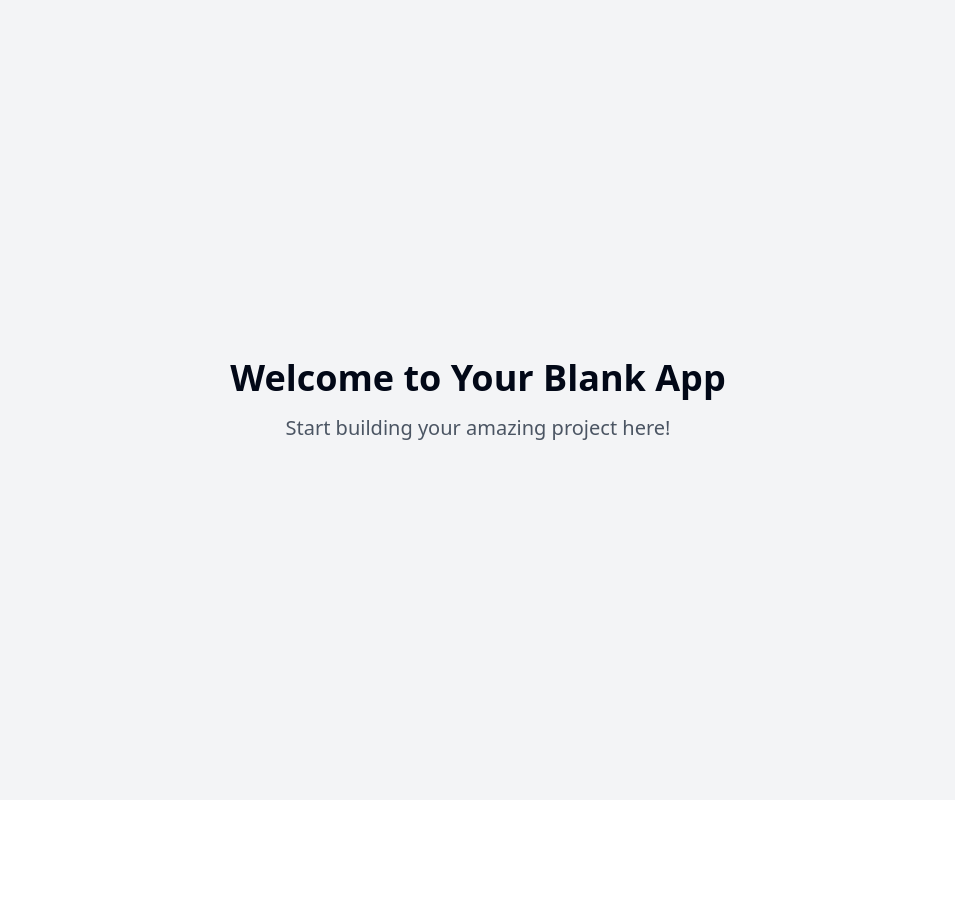
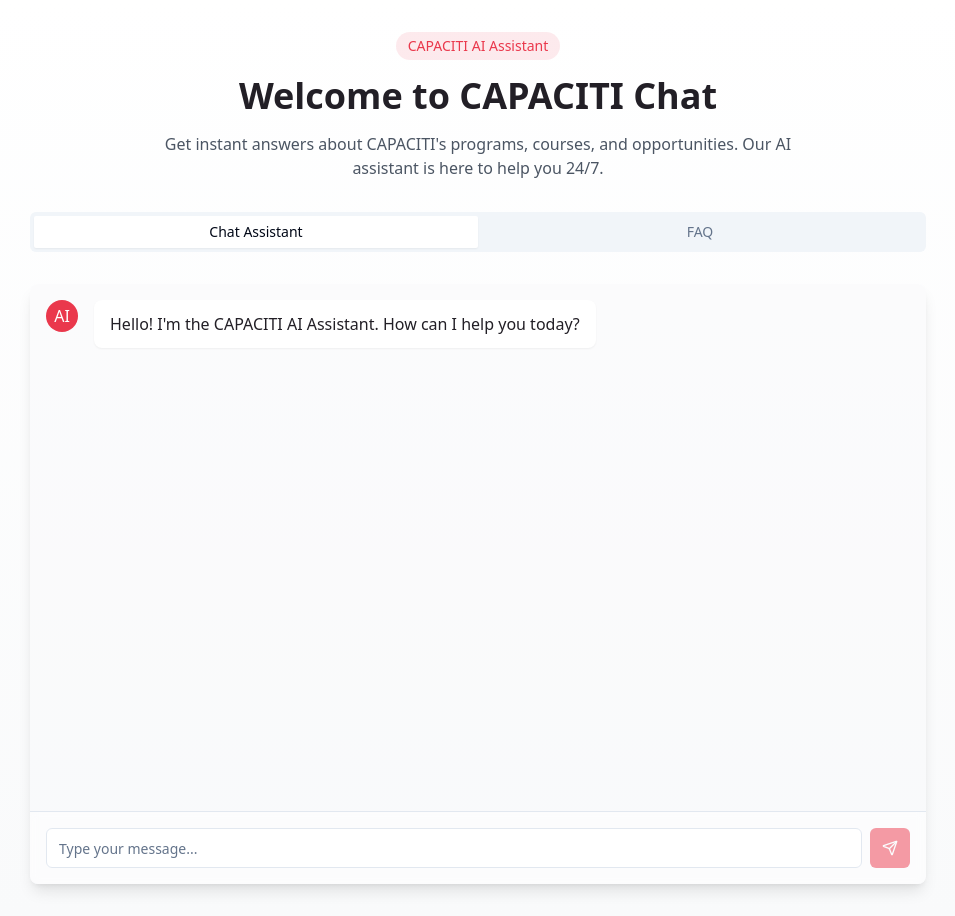
Before and after one commit to NtlekoAmahle1/capaciti-chatpal, a React (Vite) app: page / in a window 1280 px wide. Shown: the whole page, without its empty margins (162-1117 px from the left). Before the commit the page ends 800 px from the top, so only its background shows below. Built offline with nearby package versions, Linux system fonts and the light colour scheme.

Commit message:
Implement CAPACITI AI Chatbot
This commit implements a basic AI chatbot for CAPACITI, incorporating features such as NLP, document-based knowledge retrieval, and a user interface.  Further development will include additional features and improvements based on user feedback.

```diff
--- /dev/null
+++ b/src/components/ChatInput.tsx
@@ -0,0 +1,45 @@
+
+import { Button } from "@/components/ui/button";
+import { Input } from "@/components/ui/input";
+import { SendIcon } from "lucide-react";
+import { useState } from "react";
+
+interface ChatInputProps {
+  onSend: (message: string) => void;
+  disabled?: boolean;
+}
+
+export const ChatInput = ({ onSend, disabled }: ChatInputProps) => {
+  const [message, setMessage] = useState("");
+
+  const handleSubmit = (e: React.FormEvent) => {
+    e.preventDefault();
+    if (message.trim()) {
+      onSend(message);
+      setMessage("");
+    }
+  };
+
+  return (
+    <form
+      onSubmit={handleSubmit}
+      className="flex items-center gap-2 p-4 border-t bg-white/50 backdrop-blur-sm"
+    >
+      <Input
+        value={message}
+        onChange={(e) => setMessage(e.target.value)}
+        placeholder="Type your message..."
+        className="flex-1"
+        disabled={disabled}
+      />
+      <Button
+        type="submit"
+        size="icon"
+        disabled={disabled || !message.trim()}
+        className="bg-capaciti-red hover:bg-capaciti-red/90"
+      >
+        <SendIcon className="h-4 w-4" />
+      </Button>
+    </form>
+  );
+};
--- /dev/null
+++ b/src/components/ChatInterface.tsx
@@ -0,0 +1,52 @@
+
+import { useState } from "react";
+import { ChatInput } from "./ChatInput";
+import { ChatMessage } from "./ChatMessage";
+
+interface Message {
+  text: string;
+  isBot: boolean;
+}
+
+export const ChatInterface = () => {
+  const [messages, setMessages] = useState<Message[]>([
+    {
+      text: "Hello! I'm the CAPACITI AI Assistant. How can I help you today?",
+      isBot: true,
+    },
+  ]);
+  const [isLoading, setIsLoading] = useState(false);
+
+  const handleSendMessage = async (message: string) => {
+    // Add user message
+    setMessages((prev) => [...prev, { text: message, isBot: false }]);
+    setIsLoading(true);
+
+    // Simulate AI response (replace with actual AI integration)
+    setTimeout(() => {
+      setMessages((prev) => [
+        ...prev,
+        {
+          text: "Thank you for your message. I'm a demo version, but I'll be fully functional soon!",
+          isBot: true,
+        },
+      ]);
+      setIsLoading(false);
+    }, 1000);
+  };
+
+  return (
+    <div className="flex flex-col h-[600px] bg-gray-50/50 rounded-lg shadow-lg overflow-hidden">
+      <div className="flex-1 overflow-y-auto p-4 space-y-4">
+        {messages.map((message, index) => (
+          <ChatMessage
+            key={index}
+            message={message.text}
+            isBot={message.isBot}
+          />
+        ))}
+      </div>
+      <ChatInput onSend={handleSendMessage} disabled={isLoading} />
+    </div>
+  );
+};
--- /dev/null
+++ b/src/components/ChatMessage.tsx
@@ -0,0 +1,38 @@
+
+import { cn } from "@/lib/utils";
+
+interface ChatMessageProps {
+  message: string;
+  isBot?: boolean;
+  avatar?: string;
+}
+
+export const ChatMessage = ({ message, isBot = false, avatar }: ChatMessageProps) => {
+  return (
+    <div
+      className={cn(
+        "flex items-start gap-4 animate-fade-up",
+        isBot ? "flex-row" : "flex-row-reverse"
+      )}
+    >
+      <div
+        className={cn(
+          "flex h-8 w-8 shrink-0 select-none items-center justify-center rounded-full bg-capaciti-navy text-white",
+          isBot ? "bg-capaciti-red" : "bg-capaciti-navy"
+        )}
+      >
+        {avatar || (isBot ? "AI" : "U")}
+      </div>
+      <div
+        className={cn(
+          "rounded-lg px-4 py-3 max-w-[80%]",
+          isBot
+            ? "bg-white text-capaciti-navy shadow-sm"
+            : "bg-capaciti-navy text-white"
+        )}
+      >
+        {message}
+      </div>
+    </div>
+  );
+};
--- /dev/null
+++ b/src/components/FAQSection.tsx
@@ -0,0 +1,50 @@
+
+import {
+  Accordion,
+  AccordionContent,
+  AccordionItem,
+  AccordionTrigger,
+} from "@/components/ui/accordion";
+
+const FAQ_DATA = [
+  {
+    question: "What is CAPACITI?",
+    answer:
+      "CAPACITI is an innovative training program designed to empower individuals with digital skills and prepare them for careers in technology.",
+  },
+  {
+    question: "How long are CAPACITI's programs?",
+    answer:
+      "Program lengths vary depending on the course and specialization chosen. Most programs range from 3 to 6 months of intensive training.",
+  },
+  {
+    question: "What kind of support do students receive?",
+    answer:
+      "Students receive comprehensive support including mentoring, career guidance, project-based learning, and access to industry professionals.",
+  },
+  {
+    question: "Are there any prerequisites?",
+    answer:
+      "Prerequisites vary by program. Basic computer literacy and a strong motivation to learn are generally required.",
+  },
+];
+
+export const FAQSection = () => {
+  return (
+    <div className="w-full max-w-2xl mx-auto p-4">
+      <h2 className="text-2xl font-semibold text-capaciti-navy mb-6">
+        Frequently Asked Questions
+      </h2>
+      <Accordion type="single" collapsible className="w-full">
+        {FAQ_DATA.map((faq, index) => (
+          <AccordionItem key={index} value={`item-${index}`}>
+            <AccordionTrigger className="text-left">
+              {faq.question}
+            </AccordionTrigger>
+            <AccordionContent>{faq.answer}</AccordionContent>
+          </AccordionItem>
+        ))}
+      </Accordion>
+    </div>
+  );
+};
--- a/src/pages/Index.tsx
+++ b/src/pages/Index.tsx
@@ -1,11 +1,39 @@
-// Update this page (the content is just a fallback if you fail to update the page)
+
+import { Tabs, TabsContent, TabsList, TabsTrigger } from "@/components/ui/tabs";
+import { ChatInterface } from "@/components/ChatInterface";
+import { FAQSection } from "@/components/FAQSection";
 
 const Index = () => {
   return (
-    <div className="min-h-screen flex items-center justify-center bg-gray-100">
-      <div className="text-center">
-        <h1 className="text-4xl font-bold mb-4">Welcome to Your Blank App</h1>
-        <p className="text-xl text-gray-600">Start building your amazing project here!</p>
+    <div className="min-h-screen bg-gradient-to-b from-white to-gray-50">
+      <div className="container mx-auto px-4 py-8">
+        <div className="text-center mb-8 animate-fade-up">
+          <div className="inline-block px-3 py-1 rounded-full bg-capaciti-red/10 text-capaciti-red text-sm font-medium mb-4">
+            CAPACITI AI Assistant
+          </div>
+          <h1 className="text-4xl font-bold text-capaciti-navy mb-4">
+            Welcome to CAPACITI Chat
+          </h1>
+          <p className="text-gray-600 max-w-2xl mx-auto">
+            Get instant answers about CAPACITI's programs, courses, and opportunities.
+            Our AI assistant is here to help you 24/7.
+          </p>
+        </div>
+
+        <div className="max-w-4xl mx-auto">
+          <Tabs defaultValue="chat" className="w-full">
+            <TabsList className="grid w-full grid-cols-2 mb-8">
+              <TabsTrigger value="chat">Chat Assistant</TabsTrigger>
+              <TabsTrigger value="faq">FAQ</TabsTrigger>
+            </TabsList>
+            <TabsContent value="chat" className="mt-0">
+              <ChatInterface />
+            </TabsContent>
+            <TabsContent value="faq" className="mt-0">
+              <FAQSection />
+            </TabsContent>
+          </Tabs>
+        </div>
       </div>
     </div>
   );
--- a/tailwind.config.ts
+++ b/tailwind.config.ts
@@ -1,3 +1,4 @@
+
 import type { Config } from "tailwindcss";
 
 export default {
@@ -12,85 +13,77 @@ export default {
   theme: {
     container: {
       center: true,
-			padding: '2rem',
+      padding: "2rem",
       screens: {
-				'2xl': '1400px'
-			}
+        "2xl": "1400px",
+      },
     },
     extend: {
       colors: {
-				border: 'hsl(var(--border))',
-				input: 'hsl(var(--input))',
-				ring: 'hsl(var(--ring))',
-				background: 'hsl(var(--background))',
-				foreground: 'hsl(var(--foreground))',
+        capaciti: {
+          red: "#ea384c",
+          navy: "#221F26",
+          "navy-light": "#403E43",
+        },
+        border: "hsl(var(--border))",
+        input: "hsl(var(--input))",
+        ring: "hsl(var(--ring))",
+        background: "hsl(var(--background))",
+        foreground: "hsl(var(--foreground))",
         primary: {
-					DEFAULT: 'hsl(var(--primary))',
-					foreground: 'hsl(var(--primary-foreground))'
+          DEFAULT: "hsl(var(--primary))",
+          foreground: "hsl(var(--primary-foreground))",
         },
         secondary: {
-					DEFAULT: 'hsl(var(--secondary))',
-					foreground: 'hsl(var(--secondary-foreground))'
+          DEFAULT: "hsl(var(--secondary))",
+          foreground: "hsl(var(--secondary-foreground))",
         },
         destructive: {
-					DEFAULT: 'hsl(var(--destructive))',
-					foreground: 'hsl(var(--destructive-foreground))'
+          DEFAULT: "hsl(var(--destructive))",
+          foreground: "hsl(var(--destructive-foreground))",
         },
         muted: {
-					DEFAULT: 'hsl(var(--muted))',
-					foreground: 'hsl(var(--muted-foreground))'
+          DEFAULT: "hsl(var(--muted))",
+          foreground: "hsl(var(--muted-foreground))",
         },
         accent: {
-					DEFAULT: 'hsl(var(--accent))',
-					foreground: 'hsl(var(--accent-foreground))'
+          DEFAULT: "hsl(var(--accent))",
+          foreground: "hsl(var(--accent-foreground))",
         },
         popover: {
-					DEFAULT: 'hsl(var(--popover))',
-					foreground: 'hsl(var(--popover-foreground))'
+          DEFAULT: "hsl(var(--popover))",
+          foreground: "hsl(var(--popover-foreground))",
         },
         card: {
-					DEFAULT: 'hsl(var(--card))',
-					foreground: 'hsl(var(--card-foreground))'
+          DEFAULT: "hsl(var(--card))",
+          foreground: "hsl(var(--card-foreground))",
         },
-				sidebar: {
-					DEFAULT: 'hsl(var(--sidebar-background))',
-					foreground: 'hsl(var(--sidebar-foreground))',
-					primary: 'hsl(var(--sidebar-primary))',
-					'primary-foreground': 'hsl(var(--sidebar-primary-foreground))',
-					accent: 'hsl(var(--sidebar-accent))',
-					'accent-foreground': 'hsl(var(--sidebar-accent-foreground))',
-					border: 'hsl(var(--sidebar-border))',
-					ring: 'hsl(var(--sidebar-ring))'
-				}
-			},
-			borderRadius: {
-				lg: 'var(--radius)',
-				md: 'calc(var(--radius) - 2px)',
-				sm: 'calc(var(--radius) - 4px)'
       },
       keyframes: {
-				'accordion-down': {
-					from: {
-						height: '0'
+        "accordion-down": {
+          from: { height: "0" },
+          to: { height: "var(--radix-accordion-content-height)" },
         },
-					to: {
-						height: 'var(--radix-accordion-content-height)'
-					}
+        "accordion-up": {
+          from: { height: "var(--radix-accordion-content-height)" },
+          to: { height: "0" },
         },
-				'accordion-up': {
-					from: {
-						height: 'var(--radix-accordion-content-height)'
+        "fade-in": {
+          "0%": { opacity: "0" },
+          "100%": { opacity: "1" },
         },
-					to: {
-						height: '0'
-					}
-				}
+        "fade-up": {
+          "0%": { opacity: "0", transform: "translateY(10px)" },
+          "100%": { opacity: "1", transform: "translateY(0)" },
+        },
       },
       animation: {
-				'accordion-down': 'accordion-down 0.2s ease-out',
-				'accordion-up': 'accordion-up 0.2s ease-out'
-			}
-		}
+        "accordion-down": "accordion-down 0.2s ease-out",
+        "accordion-up": "accordion-up 0.2s ease-out",
+        "fade-in": "fade-in 0.5s ease-out",
+        "fade-up": "fade-up 0.5s ease-out",
+      },
+    },
   },
   plugins: [require("tailwindcss-animate")],
 } satisfies Config;
```
Lines whose indentation alone changed are shown as unchanged.
